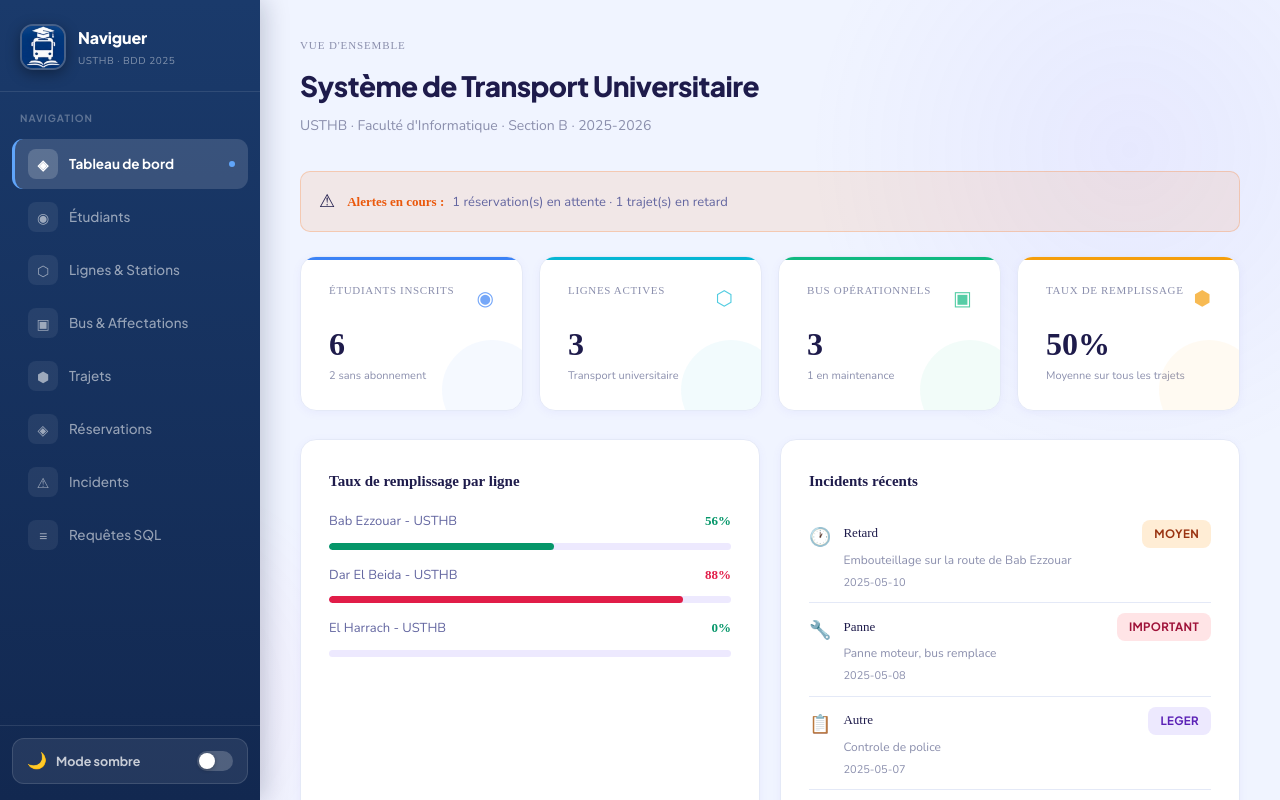
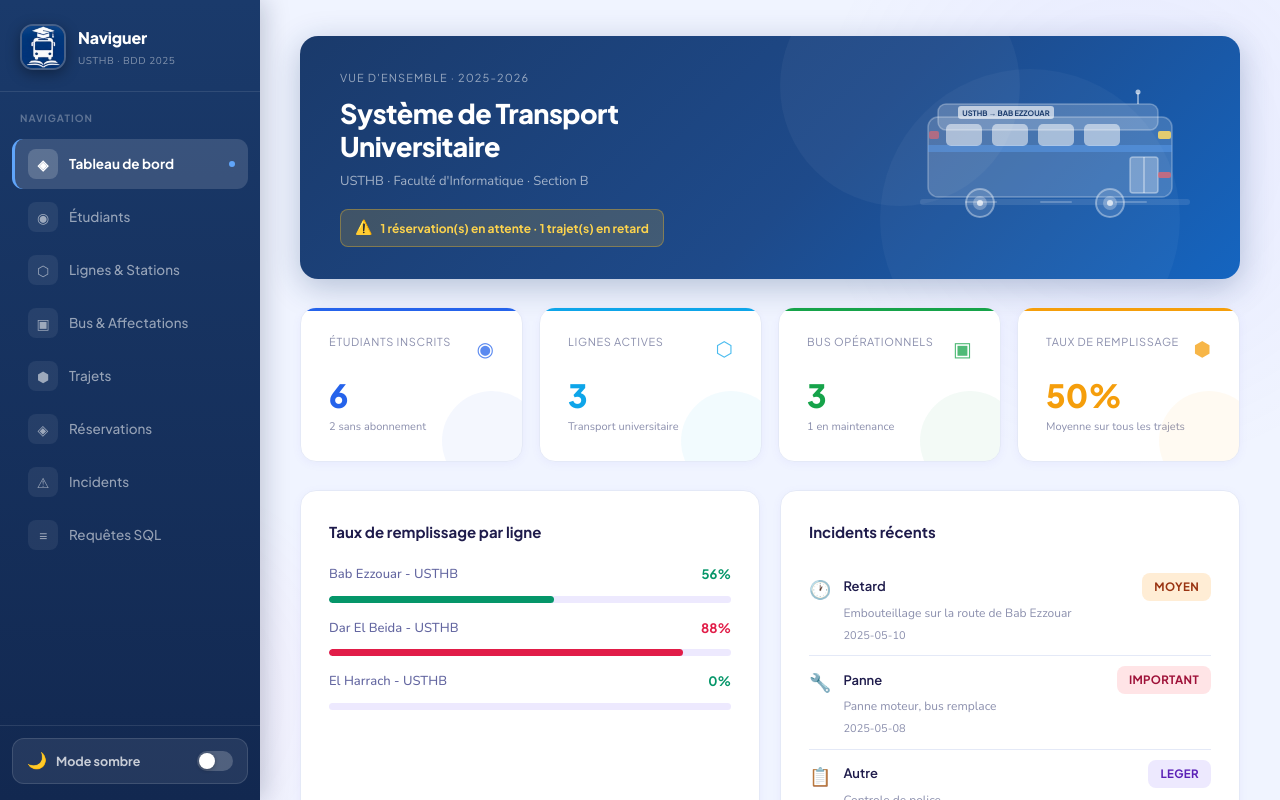
Before and after one commit to bchraaaa2-arch/transport-universitaire, a Next.js app: page / in a window 1280 px wide. Shown: the top 800 px of the page. Built offline with nearby package versions, Linux system fonts and the light colour scheme.

Commit message:
Update index.js

```diff
--- a/src/pages/index.js
+++ b/src/pages/index.js
@@ -1,18 +1,18 @@
 import Layout from '../components/Layout';
-import { mockData } from '../data/mockData';
+import { useData } from '../context/DataContext';
 
 export default function Dashboard() {
-  const { etudiants, lignes, bus, trajets, reservations, incidents, abonnements } = mockData;
+  const { etudiants, lignes, bus, trajets, reservations, incidents, abonnements, horaires, affecter } = useData();
 
-  const activeAbos = abonnements.filter(a => a.statut === 'actif');
-  const activeBus = bus.filter(b => b.statut === 'actif');
-  const pendingRes = reservations.filter(r => r.statut === 'en_attente');
+  const activeAbos    = abonnements.filter(a => a.statut === 'actif');
+  const activeBus     = bus.filter(b => b.statut === 'actif');
+  const pendingRes    = reservations.filter(r => r.statut === 'en_attente');
   const retardTrajets = trajets.filter(t => t.etat === 'en_retard');
+  const sansAbo       = etudiants.filter(e => !activeAbos.find(a => a.id_etudiant === e.id));
 
-  // Taux de remplissage
   const tauxMoyen = (() => {
+    if (trajets.length === 0) return 0;
     const vals = trajets.map(t => {
-      const h = mockData.horaires.find(h => h.id === t.id_horaire);
       const b = bus.find(b => b.id === t.id_bus);
       if (!b) return 0;
       return t.nb_places_reservees / b.capacite_max;
@@ -20,139 +20,184 @@ export default function Dashboard() {
     return Math.round((vals.reduce((a, b) => a + b, 0) / vals.length) * 100);
   })();
 
-  // Étudiants sans abonnement actif
-  const sansAbo = etudiants.filter(e => !activeAbos.find(a => a.id_etudiant === e.id));
-
   const stats = [
-    { label: 'Étudiants inscrits', value: etudiants.length, sub: `${sansAbo.length} sans abonnement`, color: '#3b82f6', icon: '◉' },
-    { label: 'Lignes actives', value: lignes.length, sub: 'Transport universitaire', color: '#06b6d4', icon: '⬡' },
-    { label: 'Bus opérationnels', value: activeBus.length, sub: `${bus.length - activeBus.length} en maintenance`, color: '#10b981', icon: '▣' },
-    { label: 'Taux de remplissage', value: tauxMoyen + '%', sub: 'Moyenne sur tous les trajets', color: '#f59e0b', icon: '⬢' },
+    { label: 'Étudiants inscrits',  value: etudiants.length,  sub: `${sansAbo.length} sans abonnement`,               color: '#2563eb', icon: '◉' },
+    { label: 'Lignes actives',      value: lignes.length,      sub: 'Transport universitaire',                         color: '#0ea5e9', icon: '⬡' },
+    { label: 'Bus opérationnels',   value: activeBus.length,   sub: `${bus.length - activeBus.length} en maintenance`, color: '#16a34a', icon: '▣' },
+    { label: 'Taux de remplissage', value: tauxMoyen + '%',    sub: 'Moyenne sur tous les trajets',                    color: '#f59e0b', icon: '⬢' },
   ];
 
   return (
     <Layout>
-      {/* Header */}
-      <div style={{ marginBottom: 32 }}>
-        <div style={{ fontSize: 11, color: 'var(--text-muted)', letterSpacing: '0.08em', marginBottom: 6, fontFamily: 'Syne', textTransform: 'uppercase' }}>
-          Vue d'ensemble
-        </div>
-        <h1 style={{ fontSize: 28, fontWeight: 800, color: 'var(--text)', marginBottom: 4 }}>
-          Système de Transport Universitaire
+
+      {/* ══ Hero Banner ══ */}
+      <div style={{
+        background: 'linear-gradient(135deg, #1a3a6b 0%, #1e4a8a 55%, #1565c0 100%)',
+        borderRadius: 18,
+        padding: '32px 40px',
+        marginBottom: 28,
+        display: 'flex',
+        alignItems: 'center',
+        justifyContent: 'space-between',
+        overflow: 'hidden',
+        position: 'relative',
+        boxShadow: '0 8px 32px rgba(26,58,107,0.28)',
+        minHeight: 168,
+      }}>
+        {/* Cercles déco */}
+        <div style={{ position:'absolute', top:-70, right:220, width:240, height:240, borderRadius:'50%', background:'rgba(255,255,255,0.04)', pointerEvents:'none' }} />
+        <div style={{ position:'absolute', bottom:-90, right:60, width:300, height:300, borderRadius:'50%', background:'rgba(255,255,255,0.035)', pointerEvents:'none' }} />
+
+        {/* Texte hero */}
+        <div style={{ position: 'relative', zIndex: 1 }}>
+          <div style={{
+            fontSize: 11, color: 'rgba(255,255,255,0.55)',
+            letterSpacing: '0.1em', textTransform: 'uppercase',
+            fontFamily: 'Plus Jakarta Sans, sans-serif', marginBottom: 10,
+          }}>Vue d'ensemble · 2025-2026</div>
+
+          <h1 style={{
+            fontSize: 27, fontWeight: 800, color: '#ffffff',
+            fontFamily: 'Plus Jakarta Sans, sans-serif',
+            marginBottom: 8, lineHeight: 1.2,
+          }}>
+            Système de Transport<br />Universitaire
           </h1>
-        <p style={{ color: 'var(--text-muted)', fontSize: 14 }}>
-          USTHB · Faculté d'Informatique · Section B · 2025-2026
+
+          <p style={{ color: 'rgba(255,255,255,0.6)', fontSize: 13 }}>
+            USTHB · Faculté d'Informatique · Section B
           </p>
-      </div>
 
-      {/* Alert */}
           {(pendingRes.length > 0 || retardTrajets.length > 0) && (
             <div style={{
-          background: 'rgba(249,115,22,.1)',
-          border: '1px solid rgba(249,115,22,.25)',
-          borderRadius: 10,
-          padding: '14px 18px',
-          marginBottom: 24,
-          display: 'flex',
-          gap: 12,
-          alignItems: 'center',
+              marginTop: 16, display: 'inline-flex', alignItems: 'center', gap: 8,
+              background: 'rgba(251,191,36,0.16)', border: '1px solid rgba(251,191,36,0.35)',
+              borderRadius: 8, padding: '6px 14px',
             }}>
-          <span style={{ fontSize: 18 }}>⚠</span>
-          <div>
-            <span style={{ color: 'var(--orange)', fontFamily: 'Syne', fontWeight: 600, fontSize: 13 }}>
-              Alertes en cours :
-            </span>
-            <span style={{ color: 'var(--text-dim)', fontSize: 13, marginLeft: 8 }}>
+              <span style={{ fontSize: 14 }}>⚠️</span>
+              <span style={{ color: '#fcd34d', fontSize: 12, fontWeight: 700, fontFamily: 'Plus Jakarta Sans, sans-serif' }}>
                 {pendingRes.length} réservation(s) en attente · {retardTrajets.length} trajet(s) en retard
               </span>
             </div>
+          )}
         </div>
-      )}
 
-      {/* Stats */}
+        {/* Bus SVG illustration */}
+        <div style={{ position: 'relative', zIndex: 1, flexShrink: 0 }}>
+          <svg width="290" height="134" viewBox="0 0 290 134" fill="none" xmlns="http://www.w3.org/2000/svg">
+            {/* Route */}
+            <rect x="10" y="112" width="270" height="6" rx="3" fill="rgba(255,255,255,0.10)"/>
+            <rect x="55"  y="114" width="32" height="2" rx="1" fill="rgba(255,255,255,0.22)"/>
+            <rect x="130" y="114" width="32" height="2" rx="1" fill="rgba(255,255,255,0.22)"/>
+            <rect x="205" y="114" width="32" height="2" rx="1" fill="rgba(255,255,255,0.22)"/>
+
+            {/* Corps du bus */}
+            <rect x="18" y="30" width="244" height="80" rx="10" fill="rgba(255,255,255,0.16)" stroke="rgba(255,255,255,0.28)" strokeWidth="1.5"/>
+
+            {/* Toit */}
+            <rect x="28" y="17" width="220" height="26" rx="8" fill="rgba(255,255,255,0.20)" stroke="rgba(255,255,255,0.28)" strokeWidth="1.5"/>
+
+            {/* Bande déco */}
+            <rect x="18" y="58" width="244" height="7" fill="rgba(96,165,250,0.40)"/>
+
+            {/* Fenêtres */}
+            <rect x="36"  y="37" width="36" height="22" rx="5" fill="rgba(255,255,255,0.52)"/>
+            <rect x="82"  y="37" width="36" height="22" rx="5" fill="rgba(255,255,255,0.52)"/>
+            <rect x="128" y="37" width="36" height="22" rx="5" fill="rgba(255,255,255,0.52)"/>
+            <rect x="174" y="37" width="36" height="22" rx="5" fill="rgba(255,255,255,0.52)"/>
+
+            {/* Porte */}
+            <rect x="220" y="70" width="28" height="36" rx="3" fill="rgba(255,255,255,0.28)" stroke="rgba(255,255,255,0.38)" strokeWidth="1.5"/>
+            <line x1="234" y1="70" x2="234" y2="106" stroke="rgba(255,255,255,0.45)" strokeWidth="1.5"/>
+
+            {/* Phares */}
+            <rect x="248" y="44" width="13" height="8" rx="2" fill="rgba(255,220,100,0.85)"/>
+            <rect x="248" y="85" width="13" height="6" rx="2" fill="rgba(255,100,100,0.65)"/>
+            <rect x="19"  y="44" width="10" height="8" rx="2" fill="rgba(255,100,100,0.55)"/>
+
+            {/* Roues */}
+            <circle cx="70"  cy="116" r="14" fill="rgba(255,255,255,0.12)" stroke="rgba(255,255,255,0.38)" strokeWidth="2"/>
+            <circle cx="70"  cy="116" r="7"  fill="rgba(255,255,255,0.28)"/>
+            <circle cx="70"  cy="116" r="3"  fill="rgba(255,255,255,0.70)"/>
+            <circle cx="200" cy="116" r="14" fill="rgba(255,255,255,0.12)" stroke="rgba(255,255,255,0.38)" strokeWidth="2"/>
+            <circle cx="200" cy="116" r="7"  fill="rgba(255,255,255,0.28)"/>
+            <circle cx="200" cy="116" r="3"  fill="rgba(255,255,255,0.70)"/>
+
+            {/* Panneau destination */}
+            <rect x="48" y="19" width="96" height="13" rx="3" fill="rgba(255,255,255,0.62)"/>
+            <text x="96" y="29" textAnchor="middle" fontSize="7.5" fontWeight="700" fill="#1a3a6b" fontFamily="Plus Jakarta Sans, sans-serif">USTHB → BAB EZZOUAR</text>
+
+            {/* Antenne */}
+            <line x1="228" y1="17" x2="228" y2="6" stroke="rgba(255,255,255,0.45)" strokeWidth="2"/>
+            <circle cx="228" cy="5" r="2.5" fill="rgba(255,255,255,0.65)"/>
+          </svg>
+        </div>
+      </div>
+
+      {/* ══ Stats ══ */}
       <div style={{ display: 'grid', gridTemplateColumns: 'repeat(4, 1fr)', gap: 16, marginBottom: 28 }}>
         {stats.map(s => (
           <div key={s.label} className="stat-card" style={{ '--accent-color': s.color }}>
             <div style={{ display: 'flex', justifyContent: 'space-between', alignItems: 'flex-start', marginBottom: 12 }}>
-              <div style={{ fontSize: 11, color: 'var(--text-muted)', fontFamily: 'Syne', textTransform: 'uppercase', letterSpacing: '0.06em' }}>
-                {s.label}
+              <div style={{ fontSize: 11, color: 'var(--text-muted)', fontFamily: 'Plus Jakarta Sans, sans-serif', textTransform: 'uppercase', letterSpacing: '0.06em' }}>{s.label}</div>
+              <span style={{ fontSize: 20, color: s.color, opacity: 0.75 }}>{s.icon}</span>
             </div>
-              <span style={{ fontSize: 20, color: s.color, opacity: 0.7 }}>{s.icon}</span>
-            </div>
-            <div style={{ fontSize: 32, fontWeight: 800, fontFamily: 'Syne', color: 'var(--text)', lineHeight: 1 }}>
-              {s.value}
-            </div>
+            <div style={{ fontSize: 32, fontWeight: 800, fontFamily: 'Plus Jakarta Sans, sans-serif', color: s.color, lineHeight: 1 }}>{s.value}</div>
             <div style={{ fontSize: 11, color: 'var(--text-muted)', marginTop: 6 }}>{s.sub}</div>
           </div>
         ))}
       </div>
 
-      {/* Two columns */}
+      {/* ══ Two columns ══ */}
       <div style={{ display: 'grid', gridTemplateColumns: '1fr 1fr', gap: 20, marginBottom: 20 }}>
-        {/* Lignes charge */}
+
+        {/* Taux de remplissage */}
         <div className="card">
-          <div style={{ fontFamily: 'Syne', fontWeight: 700, marginBottom: 16, fontSize: 15 }}>
+          <div style={{ fontFamily: 'Plus Jakarta Sans, sans-serif', fontWeight: 700, marginBottom: 18, fontSize: 15 }}>
             Taux de remplissage par ligne
           </div>
           {lignes.map(ligne => {
-            const lineTrajets = trajets.filter(t => {
-              const h = mockData.horaires.find(h => h.id === t.id_horaire);
-              return h?.id_ligne === ligne.id;
-            });
-            const lineBus = bus.find(b => {
-              const aff = mockData.affecter.find(a => a.id_ligne === ligne.id && a.statut === 'actif');
-              return aff && b.id === aff.id_bus;
-            });
+            const lineTrajets = trajets.filter(t => { const h = horaires.find(h => h.id === t.id_horaire); return h?.id_ligne === ligne.id; });
+            const aff = affecter.find(a => a.id_ligne === ligne.id && a.statut === 'actif');
+            const lineBus = aff ? bus.find(b => b.id === aff.id_bus) : null;
             const total = lineTrajets.reduce((s, t) => s + t.nb_places_reservees, 0);
-            const cap = lineBus ? lineBus.capacite_max * lineTrajets.length : 1;
+            const cap = lineBus ? lineBus.capacite_max * Math.max(lineTrajets.length, 1) : 1;
             const pct = Math.min(100, Math.round((total / Math.max(cap, 1)) * 100));
             const color = pct > 80 ? 'var(--red)' : pct > 60 ? 'var(--orange)' : 'var(--green)';
-
             return (
               <div key={ligne.id} style={{ marginBottom: 14 }}>
                 <div style={{ display: 'flex', justifyContent: 'space-between', marginBottom: 4 }}>
-                  <span style={{ color: 'var(--text-dim)', fontSize: 13 }}>{ligne.nom_ligne}</span>
-                  <span style={{ color, fontFamily: 'Syne', fontWeight: 600, fontSize: 13 }}>{pct}%</span>
+                  <span style={{ color: 'var(--text-dim)', fontSize: 13, fontWeight: 500 }}>{ligne.nom_ligne}</span>
+                  <span style={{ color, fontFamily: 'Plus Jakarta Sans, sans-serif', fontWeight: 700, fontSize: 13 }}>{pct}%</span>
                 </div>
-                <div className="progress-bar">
-                  <div className="progress-fill" style={{ width: pct + '%', background: color }} />
-                </div>
+                <div className="progress-bar"><div className="progress-fill" style={{ width: pct + '%', background: color }} /></div>
               </div>
             );
           })}
         </div>
 
-        {/* Derniers incidents */}
+        {/* Incidents récents */}
         <div className="card">
-          <div style={{ fontFamily: 'Syne', fontWeight: 700, marginBottom: 16, fontSize: 15 }}>
+          <div style={{ fontFamily: 'Plus Jakarta Sans, sans-serif', fontWeight: 700, marginBottom: 18, fontSize: 15 }}>
             Incidents récents
           </div>
-          {incidents.length === 0 ? (
-            <div style={{ color: 'var(--text-muted)', fontSize: 13, textAlign: 'center', padding: '20px 0' }}>
-              Aucun incident signalé
-            </div>
-          ) : incidents.map(inc => {
+          {incidents.length === 0
+            ? <div style={{ color: 'var(--text-muted)', fontSize: 13, textAlign: 'center', padding: '20px 0' }}>✅ Aucun incident signalé</div>
+            : incidents.map(inc => {
               const badgeMap = { leger: 'badge-blue', moyen: 'badge-orange', important: 'badge-red' };
-            const typeMap = { retard: '🕐', panne: '🔧', annulation: '❌', autre: '📋' };
+              const typeMap  = { retard: '🕐', panne: '🔧', annulation: '❌', autre: '📋' };
               return (
-              <div key={inc.id} style={{
-                display: 'flex', gap: 12, alignItems: 'flex-start',
-                padding: '10px 0', borderBottom: '1px solid var(--border)',
-              }}>
+                <div key={inc.id} style={{ display: 'flex', gap: 12, alignItems: 'flex-start', padding: '10px 0', borderBottom: '1px solid var(--border)' }}>
                   <span style={{ fontSize: 18, marginTop: 2 }}>{typeMap[inc.type_incident]}</span>
                   <div style={{ flex: 1 }}>
                     <div style={{ display: 'flex', justifyContent: 'space-between', alignItems: 'center' }}>
-                    <span style={{ color: 'var(--text)', fontSize: 13, fontWeight: 500, fontFamily: 'Syne' }}>
+                      <span style={{ color: 'var(--text)', fontSize: 13, fontWeight: 600, fontFamily: 'Plus Jakarta Sans, sans-serif' }}>
                         {inc.type_incident.charAt(0).toUpperCase() + inc.type_incident.slice(1)}
                       </span>
                       <span className={`badge ${badgeMap[inc.impact]}`}>{inc.impact}</span>
                     </div>
-                  <div style={{ color: 'var(--text-muted)', fontSize: 12, marginTop: 2 }}>
-                    {inc.description}
-                  </div>
-                  <div style={{ color: 'var(--text-muted)', fontSize: 11, marginTop: 2 }}>
-                    {inc.date_incident}
-                  </div>
+                    <div style={{ color: 'var(--text-muted)', fontSize: 12, marginTop: 2 }}>{inc.description}</div>
+                    <div style={{ color: 'var(--text-muted)', fontSize: 11, marginTop: 2 }}>{inc.date_incident}</div>
                   </div>
                 </div>
               );
@@ -160,26 +205,19 @@ export default function Dashboard() {
         </div>
       </div>
 
-      {/* Trajets récents */}
-      <div className="card">
-        <div style={{ fontFamily: 'Syne', fontWeight: 700, marginBottom: 16, fontSize: 15 }}>
+      {/* ══ Trajets récents ══ */}
+      <div className="card" style={{ padding: 0, overflow: 'hidden' }}>
+        <div style={{ padding: '18px 22px', borderBottom: '1.5px solid var(--border)', fontFamily: 'Plus Jakarta Sans, sans-serif', fontWeight: 700, fontSize: 15 }}>
           Trajets récents
         </div>
         <table>
           <thead>
-            <tr>
-              <th>Date</th>
-              <th>Ligne</th>
-              <th>Bus</th>
-              <th>Horaire</th>
-              <th>Places réservées</th>
-              <th>État</th>
-            </tr>
+            <tr><th>Date</th><th>Ligne</th><th>Bus</th><th>Horaire</th><th>Places réservées</th><th>État</th></tr>
           </thead>
           <tbody>
             {trajets.map(t => {
-              const h = mockData.horaires.find(h => h.id === t.id_horaire);
-              const l = h ? mockData.lignes.find(l => l.id === h.id_ligne) : null;
+              const h = horaires.find(h => h.id === t.id_horaire);
+              const l = h ? lignes.find(l => l.id === h.id_ligne) : null;
               const b = bus.find(b => b.id === t.id_bus);
               const etatMap = { prevu: ['badge-blue', 'Prévu'], en_retard: ['badge-orange', 'En retard'], annule: ['badge-red', 'Annulé'] };
               const [cls, label] = etatMap[t.etat] || ['badge-gray', t.etat];
@@ -187,7 +225,7 @@ export default function Dashboard() {
               return (
                 <tr key={t.id}>
                   <td>{t.date_trajet}</td>
-                  <td style={{ color: 'var(--text)' }}>{l?.nom_ligne || '—'}</td>
+                  <td style={{ color: 'var(--text)', fontWeight: 500 }}>{l?.nom_ligne || '—'}</td>
                   <td>{b?.matricule_bus || '—'}</td>
                   <td>{h ? `${h.jour_semaine} ${h.heure_depart}` : '—'}</td>
                   <td>
@@ -202,6 +240,7 @@ export default function Dashboard() {
                 </tr>
               );
             })}
+            {trajets.length === 0 && <tr><td colSpan={6} style={{ textAlign: 'center', padding: '32px', color: 'var(--text-muted)' }}>Aucun trajet</td></tr>}
           </tbody>
         </table>
       </div>
```
Lines whose indentation alone changed are shown as unchanged.
